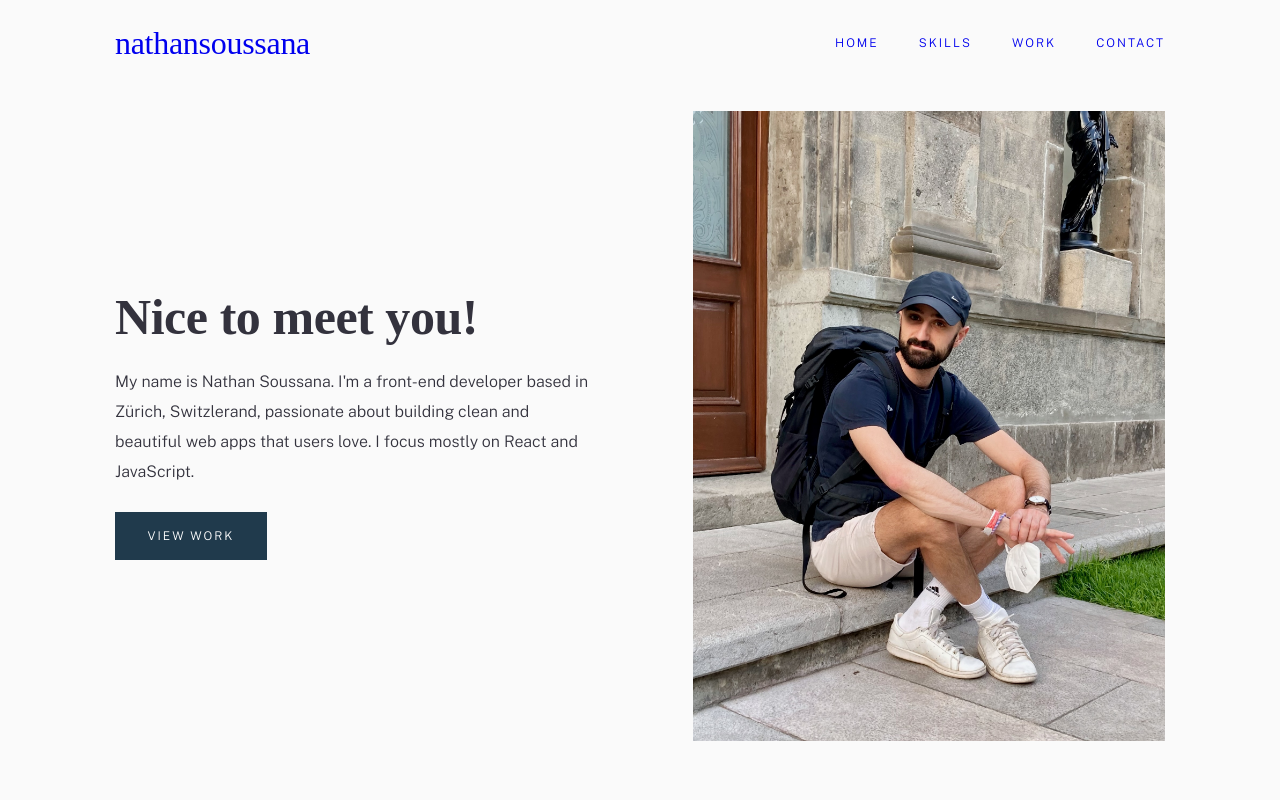
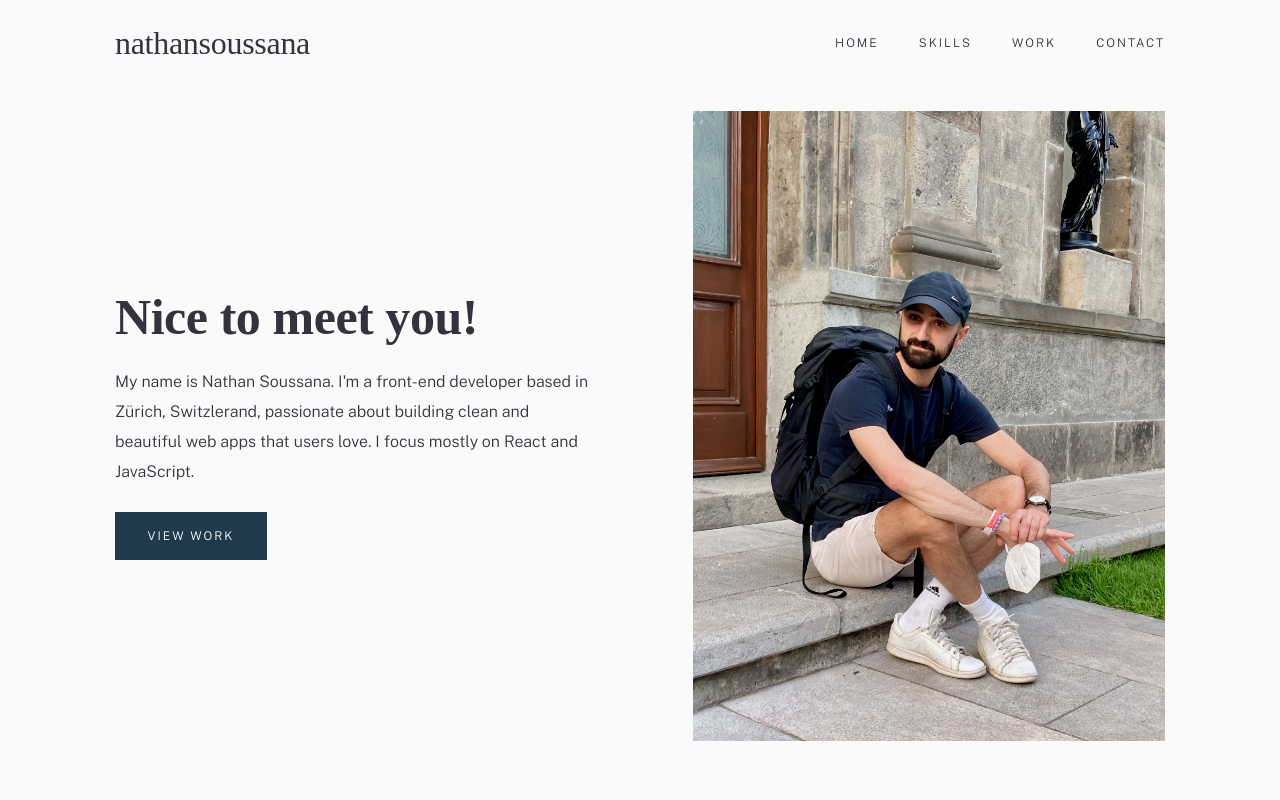
Before and after one commit to nathansoussana/portfolio, a React (Vite) app: page / in a window 1280 px wide. Shown: the top 800 px of the page. Built offline with nearby package versions, Linux system fonts and the light colour scheme; a web font is replaced by a local one.

Commit message:
Fixed link color issue on click

```diff
--- a/src/css/index.css
+++ b/src/css/index.css
@@ -574,6 +574,7 @@ nav {
 
 .navbar-logo-link,
 .navbar-item-link {
+  color: #33323D;
   text-decoration: none;
 }
 .navbar-logo-link:visited,
--- a/src/css/sections/navbar.sass
+++ b/src/css/sections/navbar.sass
@@ -18,6 +18,7 @@ nav
 
 .navbar-logo-link,
 .navbar-item-link
+  color: general.$text-color
   text-decoration: none
 
   &:visited
```
Also changed, not shown: 1 other file (tests, documents, lock files or other folders).
